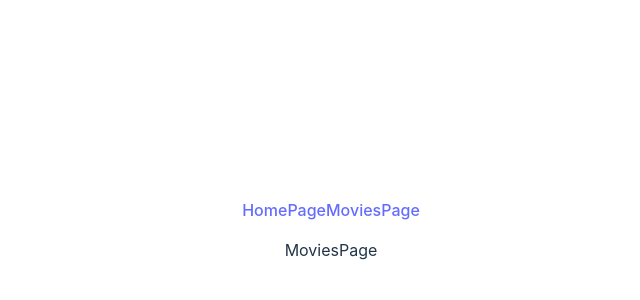
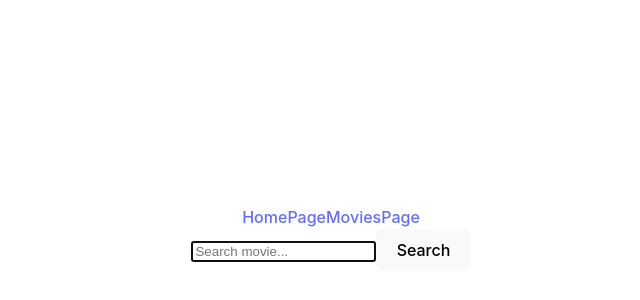
Before and after one commit to serg444s/goit-react-hw-05, a React (Vite) app: page /movies in a window 1280 px wide. Shown: the part 162-462 px from the top of the page, without its empty margins (309-949 px from the left). Built offline with nearby package versions, Linux system fonts and the light colour scheme.

Commit message:
NotFoundPage

```diff
--- a/src/pages/MoviesPage/MoviesPage.jsx
+++ b/src/pages/MoviesPage/MoviesPage.jsx
@@ -1,8 +1,23 @@
 const MoviesPage = () => {
+  const heandleSubmit = (e) => {
+    e.preventDefault();
+    const form = e.target;
+    const result = form.elements.name.value;
+    console.log(result);
+    form.reset();
+  };
+
   return (
-    <div>
-      <p>MoviesPage</p>
-    </div>
+    <form onSubmit={heandleSubmit}>
+      <input
+        type="text"
+        required
+        placeholder="Search movie..."
+        autoFocus
+        name="name"
+      />
+      <button>Search</button>
+    </form>
   );
 };
 
--- a/src/pages/NotFoundPage/NotFoundPage.jsx
+++ b/src/pages/NotFoundPage/NotFoundPage.jsx
@@ -1,7 +1,11 @@
+import { Link } from "react-router-dom";
+
 const NotFoundPage = () => {
   return (
     <div>
-      <p>NotFoundPage</p>
+      <h2>Page not found</h2>
+      <p>Sorry, the requested page does not exist.</p>
+      <Link to="/">HomePage</Link>
     </div>
   );
 };
```
